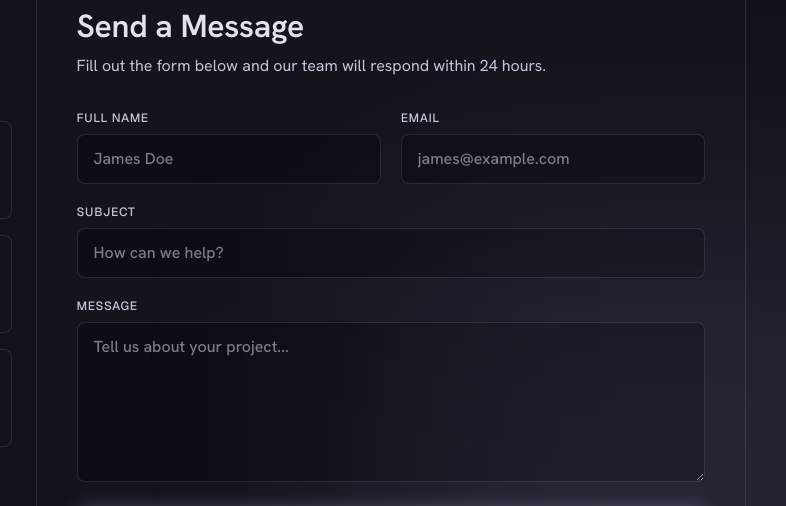
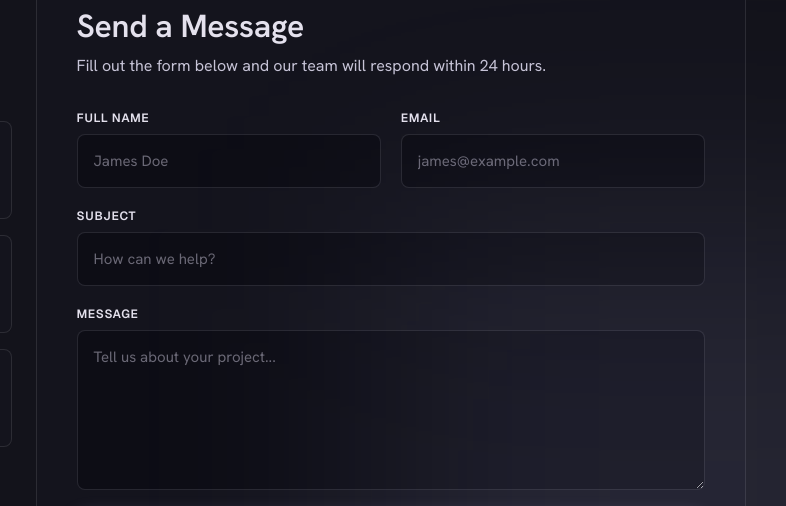
Before and after one commit to marcuscollins0123-hue/openclaw-landing, a plain HTML site: page contact.html in a window 1280 px wide. Shown: the part 163-669 px from the top of the page, 494-1280 px from the left. Drawn offline with nearby package versions, Linux system fonts and the light colour scheme.

Commit message:
fix: stronger contrast on form labels (bold + on-surface), input text weight 600

```diff
--- a/contact.html
+++ b/contact.html
@@ -37,19 +37,21 @@
         border: 1px solid rgba(144, 143, 160, 0.2);
         color: #ffffff;
         width: 100%;
-        padding: 12px 16px;
+        padding: 14px 16px;
         border-radius: 0.5rem;
         outline: none;
         transition: border-color 0.2s;
-        font-weight: 500;
+        font-weight: 600;
+        font-size: 15px;
     }
     .input-field:focus {
         border-color: #c0c1ff;
-        box-shadow: 0 0 0 2px rgba(192, 193, 255, 0.15);
+        box-shadow: 0 0 0 2px rgba(192, 193, 255, 0.3);
         background: rgba(13, 13, 21, 1);
     }
     .input-field::placeholder {
-        color: rgba(199, 196, 215, 0.6);
+        color: rgba(199, 196, 215, 0.5);
+        font-weight: 400;
     }
 </style>
 <script id="tailwind-config">
@@ -193,20 +195,20 @@
                 <form action="https://api.bixishell.com/api/contact" method="POST" class="space-y-5">
                     <div class="grid grid-cols-1 md:grid-cols-2 gap-5">
                         <div>
-                            <label class="font-label-sm text-label-sm text-on-surface-variant uppercase tracking-wider mb-2 block">Full Name</label>
+                            <label class="font-label-sm text-label-sm text-on-surface uppercase tracking-wider mb-2 block font-bold">Full Name</label>
                             <input class="input-field" type="text" name="name" placeholder="James Doe" required>
                         </div>
                         <div>
-                            <label class="font-label-sm text-label-sm text-on-surface-variant uppercase tracking-wider mb-2 block">Email</label>
+                            <label class="font-label-sm text-label-sm text-on-surface uppercase tracking-wider mb-2 block font-bold">Email</label>
                             <input class="input-field" type="email" name="email" placeholder="james@example.com" required>
                         </div>
                     </div>
                     <div>
-                        <label class="font-label-sm text-label-sm text-on-surface-variant uppercase tracking-wider mb-2 block">Subject</label>
+                        <label class="font-label-sm text-label-sm text-on-surface uppercase tracking-wider mb-2 block font-bold">Subject</label>
                         <input class="input-field" type="text" name="subject" placeholder="How can we help?" required>
                     </div>
                     <div>
-                        <label class="font-label-sm text-label-sm text-on-surface-variant uppercase tracking-wider mb-2 block">Message</label>
+                        <label class="font-label-sm text-label-sm text-on-surface uppercase tracking-wider mb-2 block font-bold">Message</label>
                         <textarea class="input-field min-h-[160px] resize-y" name="message" placeholder="Tell us about your project..." required></textarea>
                     </div>
                     <button type="submit" class="btn-primary-gradient w-full py-4 rounded-xl font-bold font-label-sm text-label-sm uppercase tracking-widest transition-all active:scale-[0.98]">
```
